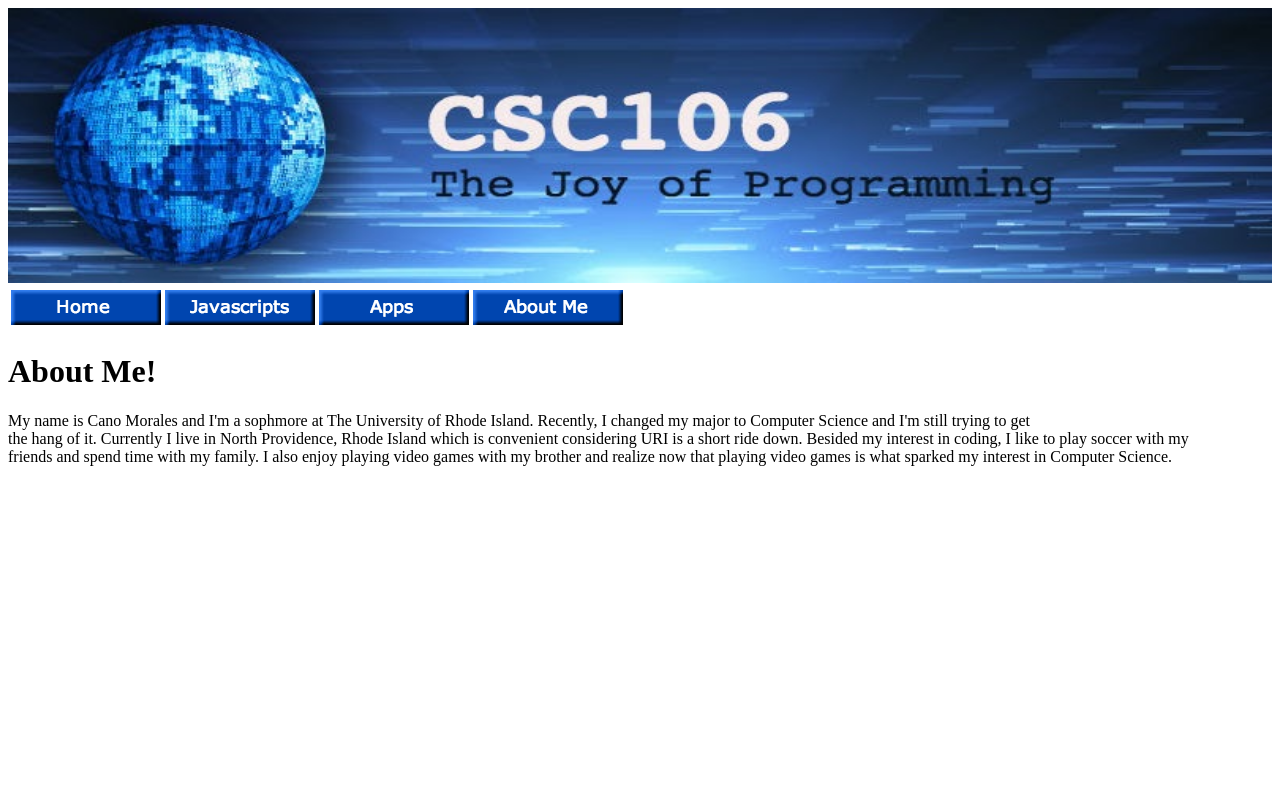
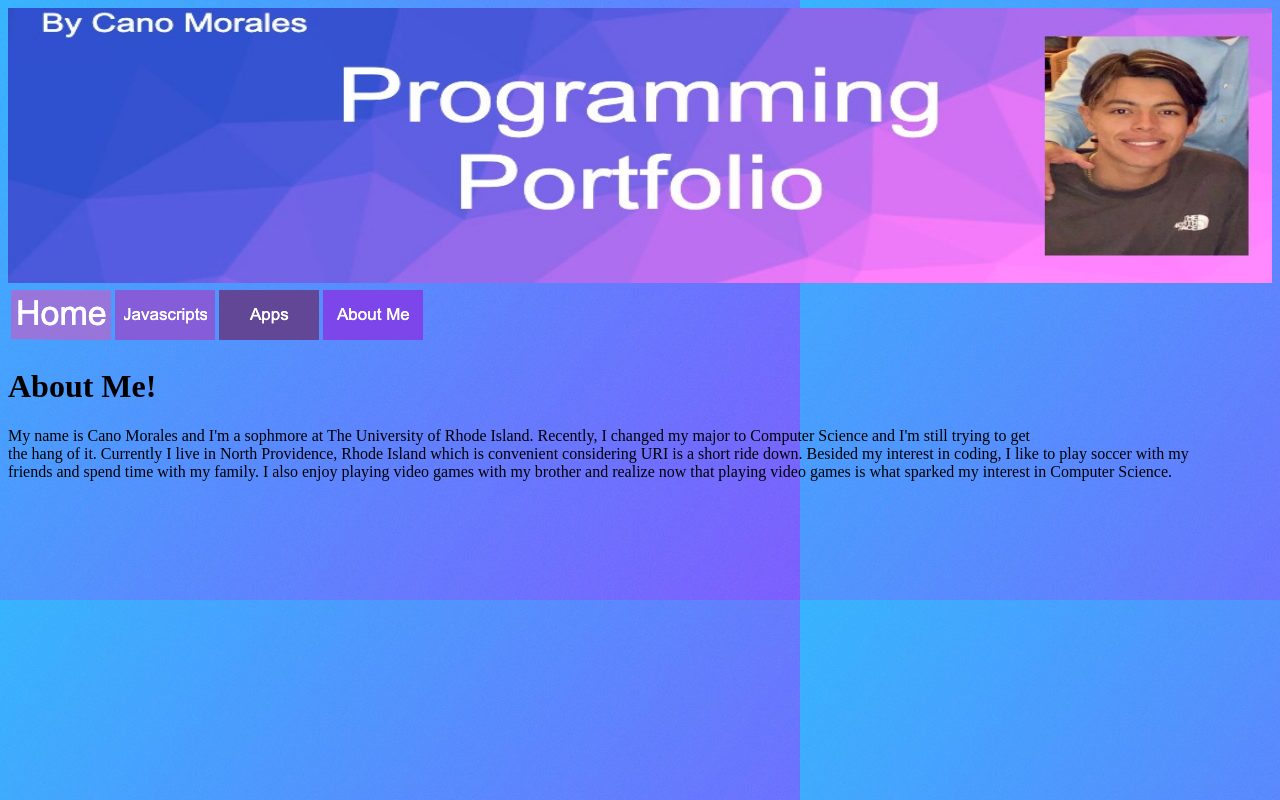
Before and after one commit to CanoMorales/CanoMorales.github.io, a plain HTML site: page about.html in a window 1280 px wide. Drawn offline with Linux system fonts and the light colour scheme.

Commit message:
Update about.html

```diff
--- a/about.html
+++ b/about.html
@@ -1,19 +1,26 @@
 <!DOCTYPE html>
 <html>
     <head>
-        <meta charset="utf-8">
-        <title>About Me</title>
+       <meta charset="utf-8">
+        <title>Cano's Homepage</title>
     </head>
     <body>
-        <img src="csc106_banner.jpg" alt="banner" width="100%" class="center" height="275">
+        <style>
+        body {
+        background-image:url(myBackground.jpg);}
+        #background {float: left;
+                        margin-right:15px;
+                        margin-left:5px;}
+        </style>
+        <img src="myBanner.jpg" alt="banner" width="100%" class="center" height="275">
 
        <table>
            <thead>
                <tr>
-                   <td><a href="index.html"><img src="home.png"></a></td>
-                   <td><a href="javascripts.html"><img src="javascript.png"></a></td>
-                   <td><a href="Apps.html"><img src="apps.png"></a></td>
-                   <td><a href="about.html"><img src="aboutme .png"></a></td>
+                   <td><a href="index.html"><img src="Home.png"></a></td>
+                   <td><a href="javascripts.html"><img src="Javascripts (1).png"></a></td>
+                   <td><a href="Apps.html"><img src="Apps1.png"></a></td>
+                   <td><a href="about.html"><img src="about1.png"></a></td>
                </tr>
            </thead>
         </table>
```
